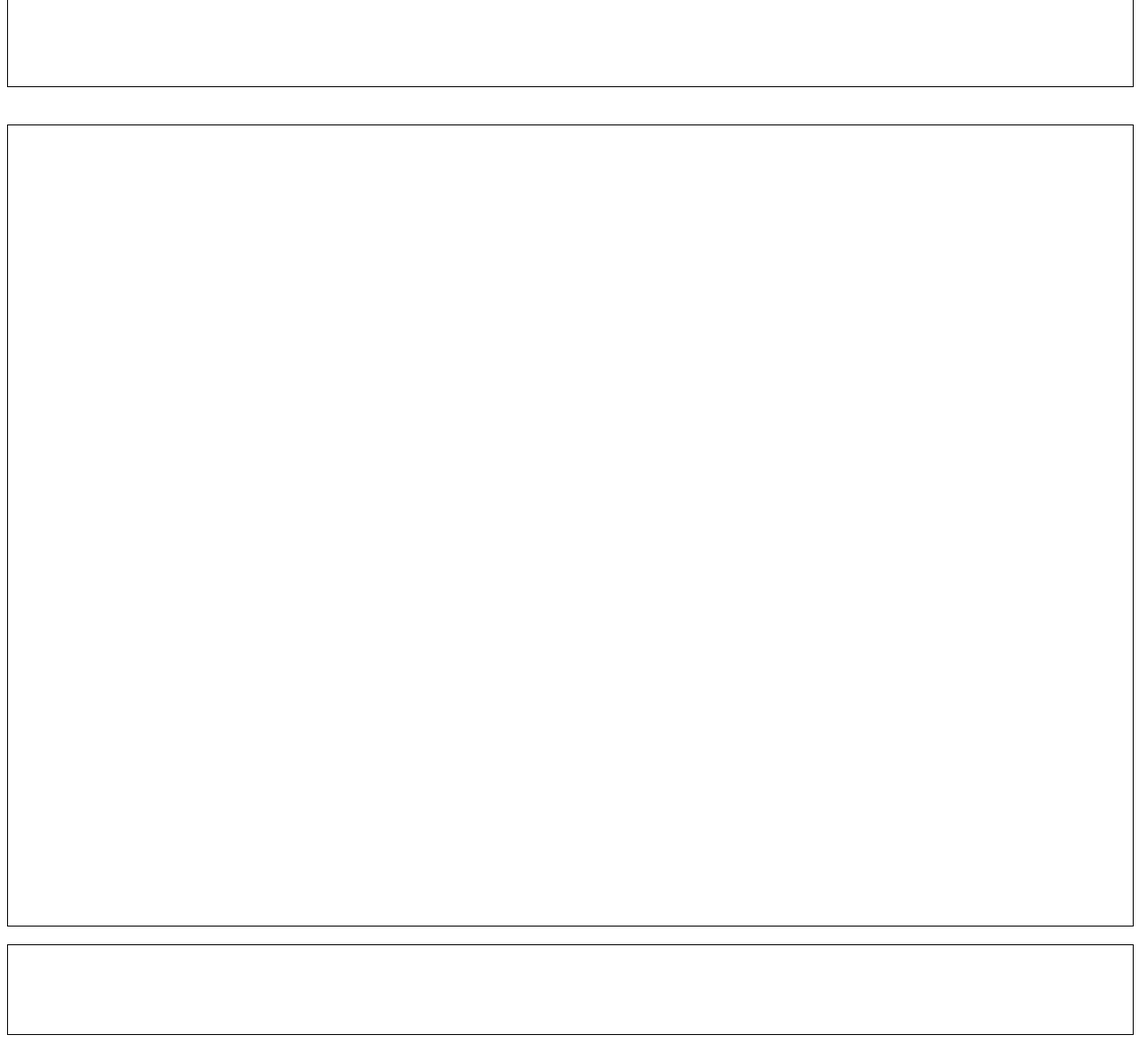
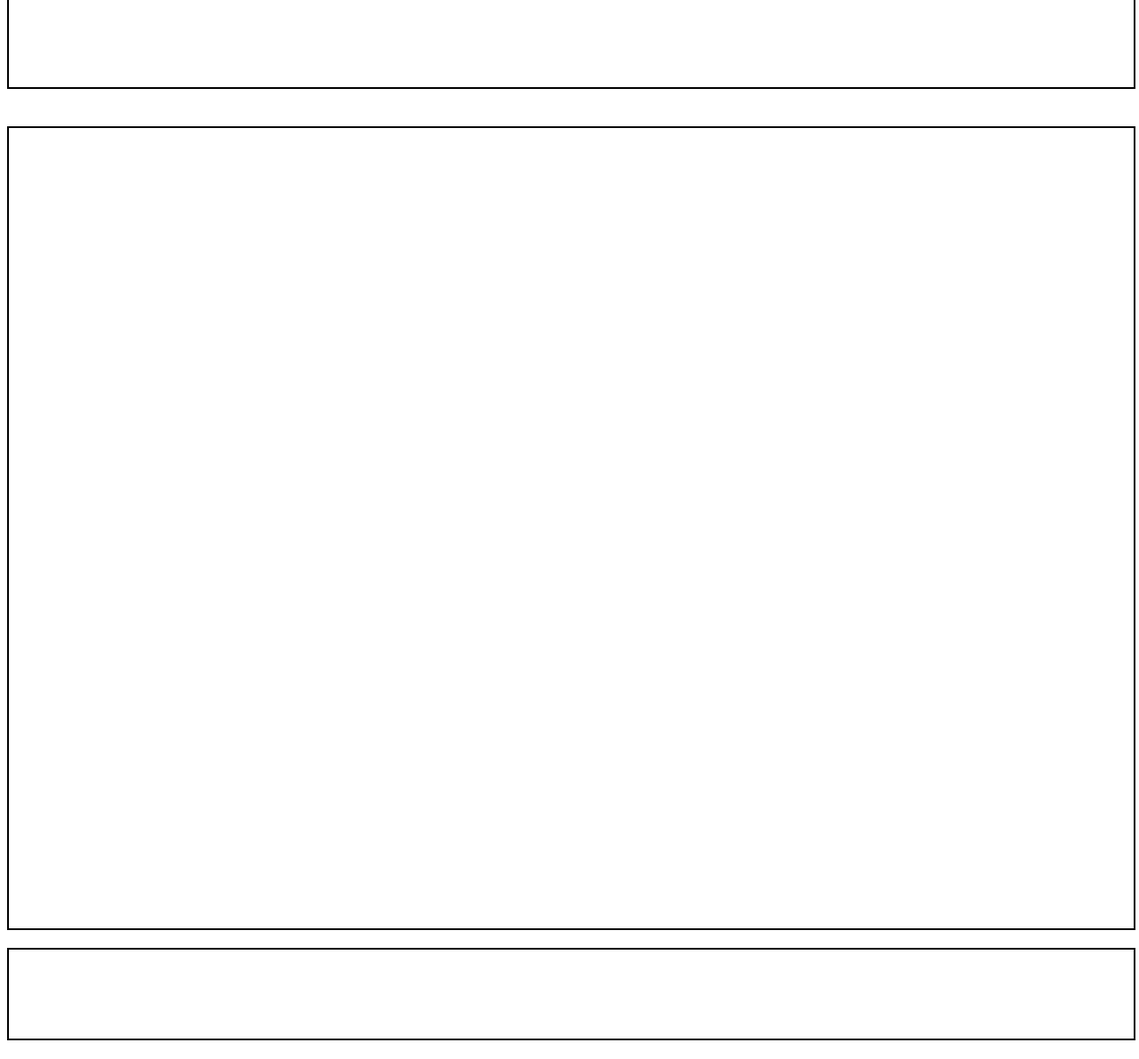
Before and after one commit to zoneb3r/life-Calendar, a plain HTML site: page index.html in a window 1280 px wide. Shown: the part 75-1266 px from the top of the page at 89% size. Drawn offline with Linux system fonts and the light colour scheme.

Commit message:
Update stylesheet.css

```diff
--- a/stylesheet.css
+++ b/stylesheet.css
@@ -1,20 +1,20 @@
 #header {
     width: 100%;
     height: 150px;
-    border: 1px solid black;
+    border: 2px solid black;
 }
 
 #main-content {
     width: 100%;
     height: 900px;
     margin: 20px auto;
-    border: 1px solid black;
+    border: 2px solid black;
     float: left;
 }
 
 #footer {
     width: 100%;
     height: 100px;
-    border: 1px solid black;
+    border: 2px solid black;
     clear: left;
 }
```
